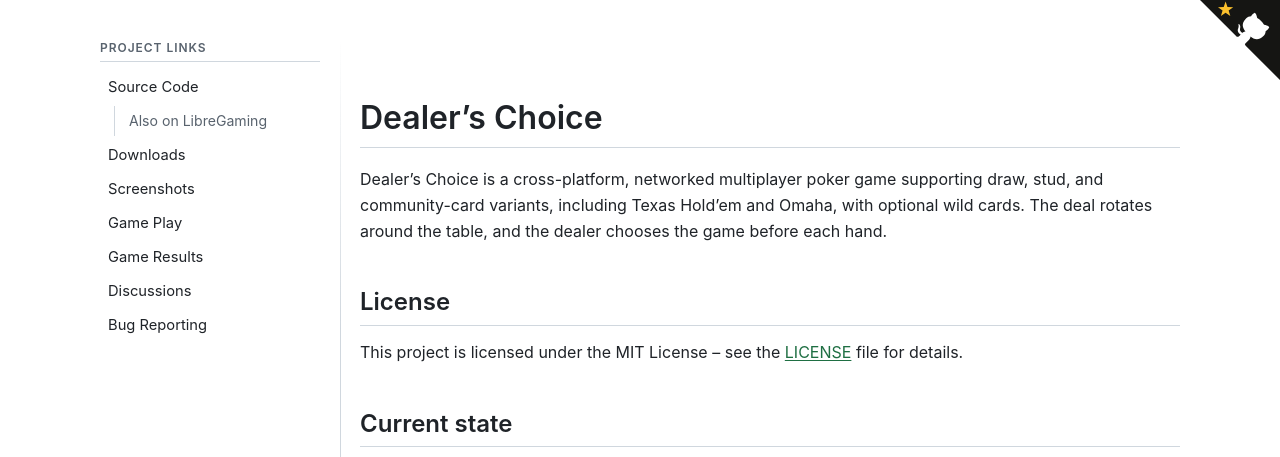
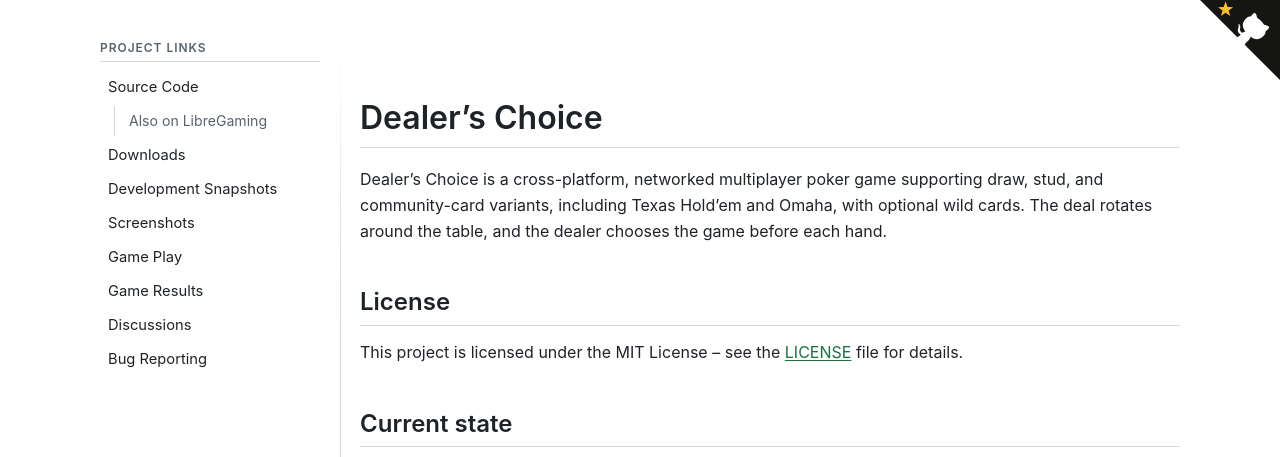
Before and after one commit to Dealer-s-Choice/dealer-s-choice.github.io, a Jekyll site: the page built from README.md, in a window 1280 px wide. Shown: the top 457 px of the page. Built offline with Jekyll 4.4.1, drawn with Linux system fonts in a browser that asks for light colours; our own code applies the rules of GitHub Pages for plain Markdown files.

Commit message:
deploy: Dealer-s-Choice/dealers-choice@3e4cc5a405d42a4033cfcc41214448bfd6134636

```diff
--- a/README.md
+++ b/README.md
@@ -22,6 +22,7 @@ file for details.
 * [Source Code](https://github.com/Dealer-s-Choice/dealers_choice)
   * [Also on LibreGaming](https://git.libregaming.org/andy5995/dealers-choice)
 * [Downloads](https://github.com/Dealer-s-Choice/dealers_choice/releases/latest)
+* [Development Snapshots](https://github.com/Dealer-s-Choice/dealers-choice/releases/tag/snapshot)
 * [Screenshots](https://dealer-s-choice.github.io/screenshots/)
 * [Game Play](docs/GAME_PLAY.md)
 * [Game Results](https://dealer-s-choice.github.io/game_results.html)
--- a/_data/project_links.yml
+++ b/_data/project_links.yml
@@ -5,6 +5,8 @@
       url: https://git.libregaming.org/andy5995/dealers-choice
 - title: Downloads
   url: https://github.com/Dealer-s-Choice/dealers_choice/releases/latest
+- title: Development Snapshots
+  url: https://github.com/Dealer-s-Choice/dealers-choice/releases/tag/snapshot
 - title: Screenshots
   url: https://dealer-s-choice.github.io/screenshots/
 - title: Game Play
```
